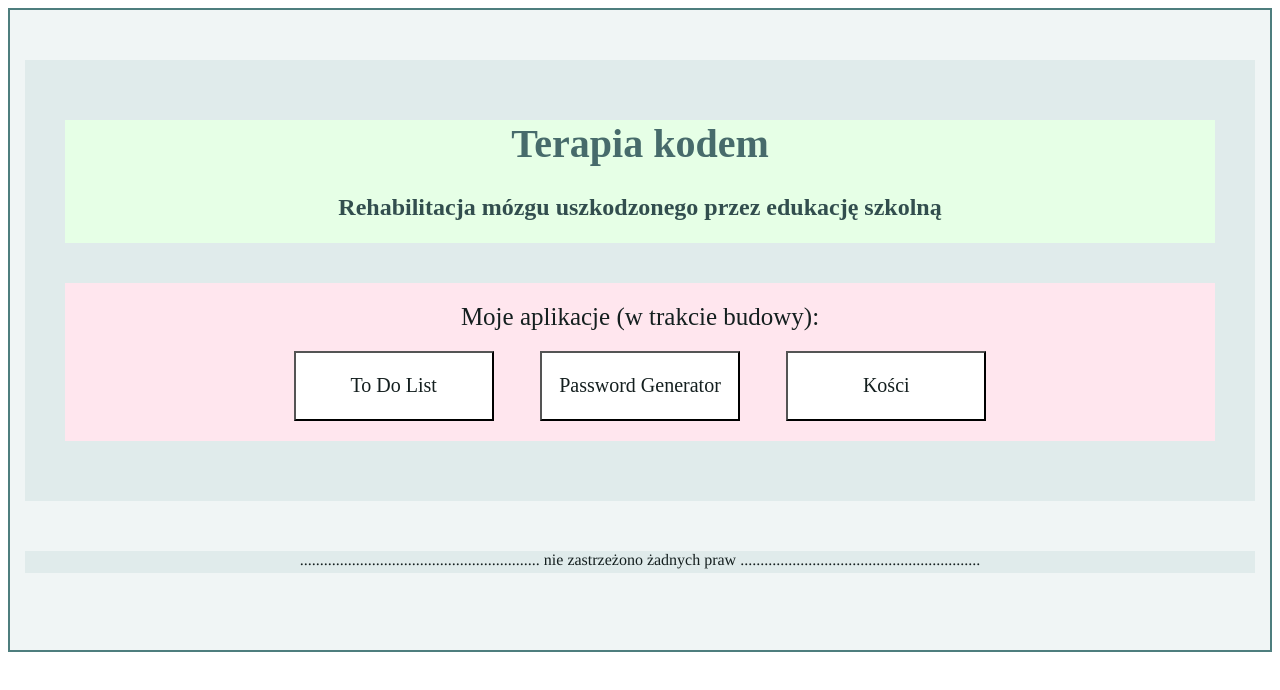
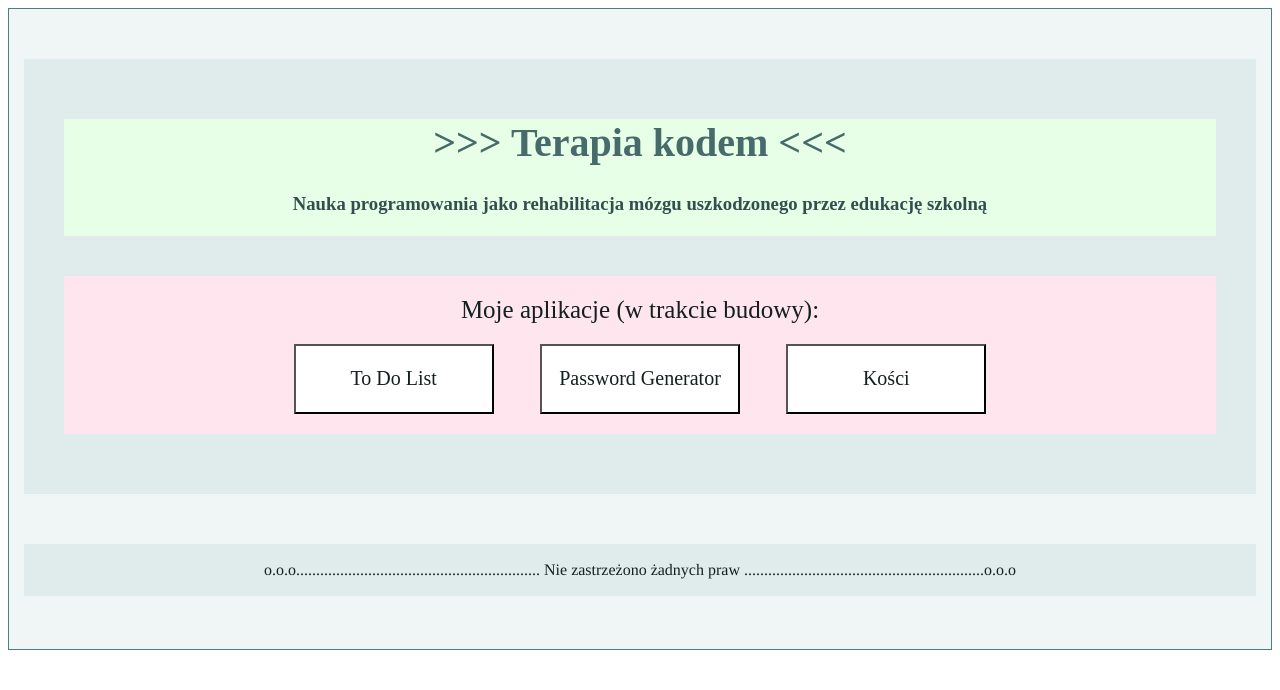
Before and after one commit to cynygejm/TerapiaKodem, a plain HTML site: page index.html in a window 1280 px wide. Drawn offline with Linux system fonts and the light colour scheme.

Commit message:
poprawki

```diff
--- a/index.html
+++ b/index.html
@@ -12,8 +12,8 @@
 <div class="container">
   <main>
   <header>
-    <h1>Terapia kodem</h1>
-    <h2>Rehabilitacja mózgu uszkodzonego przez edukację szkolną</h2>
+    <h1>>>>    Terapia kodem    <<<</h1>
+    <h3>Nauka programowania jako rehabilitacja mózgu uszkodzonego przez edukację szkolną</h2>
   </header>
 <div id="myApps">Moje aplikacje (w trakcie budowy): <br/>
 <button class="myApp" id="ToDoList">To Do List</button>
@@ -21,6 +21,6 @@
 <button class="myApp" id="Kości">Kości</button>
 </div>
 </main>
-<footer>............................................................    nie zastrzeżono żadnych praw    ............................................................</footer>
+<footer>o.o.o.............................................................      Nie zastrzeżono żadnych praw       ............................................................o.o.o</footer>
 </div>
   </body>
--- a/layout.css
+++ b/layout.css
@@ -2,7 +2,7 @@
 background-color: #f0f5f5;
 padding-top: 30px;
 padding-bottom: 30px;
-border: 2px solid;
+border: 1px solid;
 border-color: #4e7e7e;
 color: #324e4e;
 height:580px;
@@ -72,7 +72,7 @@ footer {
   margin-top: 50px;
   padding-left: 130px;
   padding-right: 130px;
-  padding-top: 40;
-padding-bottom: 4px;
-font-family:Times;
+  padding-top: 17px;
+ padding-bottom: 17px;
+ font-family:Times;
 }
```
